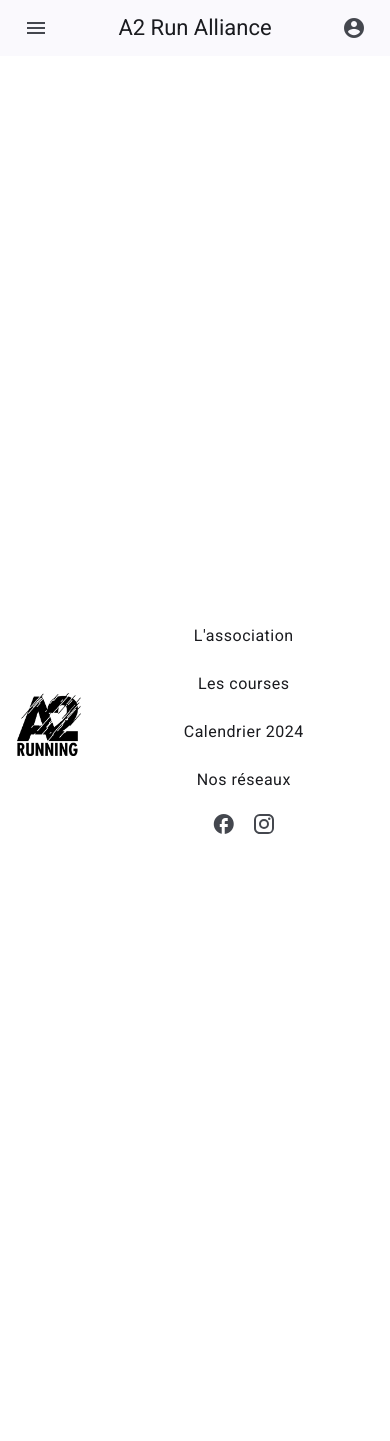
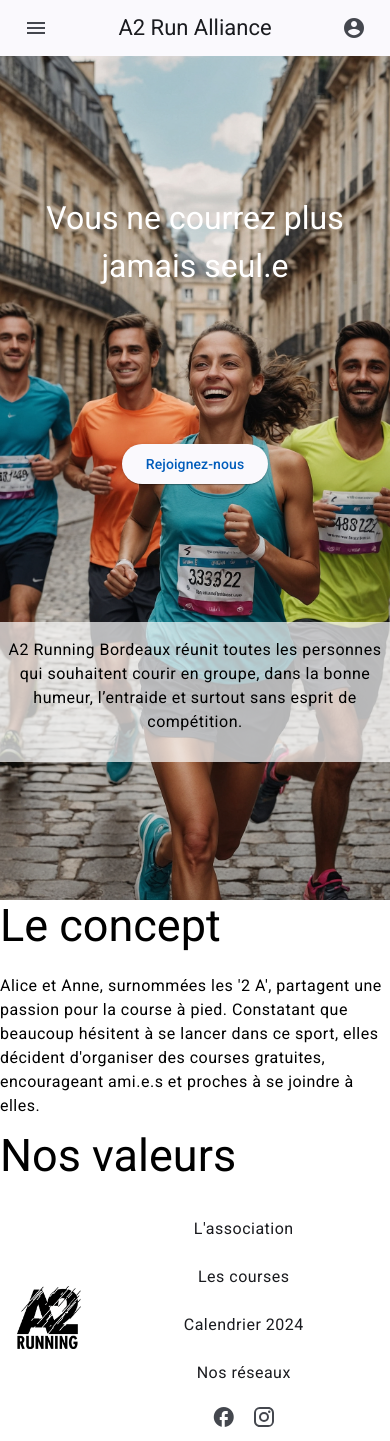
Before and after one commit to JulieRaymond/A2RunAlliance-front, an Angular app: page / in a window 390 px wide. Before the commit the page ends 844 px from the top, so only its background shows below. Built offline with nearby package versions, Linux system fonts and the light colour scheme.

Commit message:
homepage component image header done responsive.

```diff
--- a/src/app/app.component.html
+++ b/src/app/app.component.html
@@ -2,6 +2,7 @@
   <app-navigation-bar></app-navigation-bar>
 </header>
 <main>
+  <app-homepage></app-homepage>
 <!--  <app-button label="Cliquez-moi" color="primary"></app-button>-->
 <!--  <app-button label="Supprimer" color="warn"></app-button>-->
 </main>
--- a/src/app/app.component.ts
+++ b/src/app/app.component.ts
@@ -4,11 +4,12 @@ import {ButtonComponent} from "./button/button.component";
 import {MatIconModule} from "@angular/material/icon";
 import {NavigationBarComponent} from "./navigation-bar/navigation-bar.component";
 import {FooterComponent} from "./footer/footer.component";
+import {HomepageComponent} from "./homepage/homepage.component";
 
 @Component({
   selector: 'app-root',
   standalone: true,
-  imports: [RouterOutlet, ButtonComponent, MatIconModule, NavigationBarComponent, FooterComponent],
+  imports: [RouterOutlet, ButtonComponent, MatIconModule, NavigationBarComponent, FooterComponent, HomepageComponent],
   templateUrl: './app.component.html',
   styleUrl: './app.component.scss'
 })
--- a/src/app/footer/footer.component.html
+++ b/src/app/footer/footer.component.html
@@ -1,4 +1,4 @@
-<footer class="footer">
+<div class="footer">
   <div class="footer-left">
     <img [src]="footerLogoPath" alt="Logo A2 Run Alliance" class="footer-logo">
   </div>
@@ -20,4 +20,4 @@
       <mat-icon class="footer-socialink-insta"><svg xmlns="http://www.w3.org/2000/svg" width="1em" height="1em" viewBox="0 0 24 24"><path fill="currentColor" d="M7.8 2h8.4C19.4 2 22 4.6 22 7.8v8.4a5.8 5.8 0 0 1-5.8 5.8H7.8C4.6 22 2 19.4 2 16.2V7.8A5.8 5.8 0 0 1 7.8 2m-.2 2A3.6 3.6 0 0 0 4 7.6v8.8C4 18.39 5.61 20 7.6 20h8.8a3.6 3.6 0 0 0 3.6-3.6V7.6C20 5.61 18.39 4 16.4 4zm9.65 1.5a1.25 1.25 0 0 1 1.25 1.25A1.25 1.25 0 0 1 17.25 8A1.25 1.25 0 0 1 16 6.75a1.25 1.25 0 0 1 1.25-1.25M12 7a5 5 0 0 1 5 5a5 5 0 0 1-5 5a5 5 0 0 1-5-5a5 5 0 0 1 5-5m0 2a3 3 0 0 0-3 3a3 3 0 0 0 3 3a3 3 0 0 0 3-3a3 3 0 0 0-3-3"/></svg></mat-icon>
     </a>
   </div>
-</footer>
+</div>
--- a/src/app/footer/footer.component.scss
+++ b/src/app/footer/footer.component.scss
@@ -1,5 +1,5 @@
 .footer {
-  position: fixed;
+  position: relative;
   bottom: 0;
   left: 0;
   width: 100%;
@@ -7,22 +7,22 @@
   display: flex;
   flex-direction: row;
   align-items: center;
+}
 
-  > .footer-left {
-    flex: 1;
-    text-align: center;
+.footer-left {
+  flex: 1;
+  text-align: center;
+}
 
-    > .footer-logo {
-      width: 4rem;
-    }
-  }
+.footer-logo {
+  width: 4rem;
+}
 
-  > .footer-right {
-    flex: 3;
-    text-align: center;
+.footer-right {
+  flex: 3;
+  text-align: center;
+}
 
-    > a {
-      text-decoration: none;
-    }
-  }
+.footer-right > a {
+  text-decoration: none;
 }
--- a/src/app/homepage/homepage.component.html
+++ b/src/app/homepage/homepage.component.html
@@ -1 +1,30 @@
-<p>homepage works!</p>
+<div class="homepage-image-container">
+    <img [src]="homepagePathImage" alt="Group of runners for the homepage image" class="homepage-image">
+  <h1 class="mat-title-large">Vous ne courrez plus jamais seul.e</h1>
+  <app-button class="sign-btn" label="Rejoignez-nous" color="primary"></app-button>
+  <div class="introduction-text">
+    <p>A2 Running Bordeaux réunit toutes les personnes qui souhaitent courir en groupe, dans la bonne humeur, l’entraide et surtout sans esprit de compétition.</p>
+  </div>
+</div>
+
+
+<!-- Bloc "Le concept" -->
+<div class="concept-container">
+  <h2>Le concept</h2>
+  <p>{{ conceptText }}</p>
+</div>
+
+<!-- Bloc "Nos valeurs" -->
+<div class="values-container">
+  <h2>Nos valeurs</h2>
+  <div class="value-cards">
+<!--    <app-value-card [title]="value1Title" [description]="value1Description"></app-value-card>-->
+<!--    <app-value-card [title]="value2Title" [description]="value2Description"></app-value-card>-->
+<!--    <app-value-card [title]="value3Title" [description]="value3Description"></app-value-card>-->
+  </div>
+</div>
+
+<!-- Bloc "app-calendar" -->
+<div class="calendar-container">
+<!--  <app-calendar></app-calendar>-->
+</div>
--- a/src/app/homepage/homepage.component.scss
+++ b/src/app/homepage/homepage.component.scss
@@ -0,0 +1,41 @@
+@import '../../variables';
+
+.homepage-image-container {
+  position: relative;
+  width: 100%;
+  height: 100vh;
+  display: flex;
+  flex-direction: column;
+  align-items: center;
+  justify-content: space-evenly;
+  text-align: center;
+}
+
+.homepage-image-container img {
+  position: absolute;
+  top: 0;
+  left: 0;
+  width: 100%;
+  height: 100%;
+  object-fit: cover;
+  z-index: -1;
+}
+
+.homepage-image-container h1,
+.homepage-image-container .sign-btn,
+.homepage-image-container .introduction-text {
+  position: relative;
+  z-index: 1;
+  width: 100%;
+}
+
+.homepage-image-container h1 {
+  color: white;
+  @include responsive-font(2rem, 3rem, 4rem);
+}
+
+.introduction-text {
+  background-color: $color-white-transparent;
+  padding: 1rem;
+  @include responsive-font(1rem, 1.5rem, 2rem);
+}
--- a/src/app/homepage/homepage.component.ts
+++ b/src/app/homepage/homepage.component.ts
@@ -1,12 +1,33 @@
 import { Component } from '@angular/core';
+import {Router} from "@angular/router";
+import {ButtonComponent} from "../button/button.component";
 
 @Component({
   selector: 'app-homepage',
   standalone: true,
-  imports: [],
+  imports: [
+    ButtonComponent
+  ],
   templateUrl: './homepage.component.html',
   styleUrl: './homepage.component.scss'
 })
 export class HomepageComponent {
+  homepagePathImage ="/assets/images/homepage-mobil.jpg";
 
+  conceptText: string = "Alice et Anne, surnommées les '2 A', partagent une passion pour la course à pied. Constatant que beaucoup hésitent à se lancer dans ce sport, elles décident d'organiser des courses gratuites, encourageant ami.e.s et proches à se joindre à elles.";
+  //
+  // value1Title: string = "Entraite !";
+  // value1Description: string = "Chacun se soutient et s’encourage pour donner le meilleur de soi et atteindre le but qu’il s’est fixé !";
+  //
+  // value2Title: string = "Sourire !";
+  // value2Description: string = "Des courses…mais aussi des apéros organisés par l’association !";
+  //
+  // value3Title: string = "Solidarité !";
+  // value3Description: string = "2€ sur l’adhésion annuelle sont reversés à une association caritative.";
+
+  constructor(private router: Router) {}
+
+  navigateToLogin() {
+    this.router.navigate(['/login']);
+  }
 }
--- a/src/styles.scss
+++ b/src/styles.scss
@@ -1,10 +1,20 @@
-/* You can add global styles to this file, and also import other style files */
+@use 'variables' as *;
 
 html, body {
   height: 100%;
+  margin: 0;
+  padding: 0;
 }
 
 body {
-  margin: 0;
-  font-family: Roboto, "Helvetica Neue", sans-serif;
+  display: flex;
+  flex-direction: column;
 }
+
+main {
+  flex: 1;
+}
+
+footer {
+  position: relative;
+}
--- /dev/null
+++ b/src/variables.scss
@@ -0,0 +1,30 @@
+// Breakpoints
+$breakpoint-xs: 599px;
+$breakpoint-sm: 600px;
+$breakpoint-md: 960px;
+$breakpoint-lg: 1280px;
+$breakpoint-xl: 1920px;
+
+// Variables de couleurs
+$primary-color: #38522F;
+$secondary-color: #6E191A;
+$tertiary-color: #FEF5E7;
+$font-size-base: 1rem;
+$color-white: white;
+$color-white : white;
+$color-black : black;
+$color-white-transparent : rgba(255, 255, 255, 0.7);
+
+// Mixins
+
+@mixin responsive-font($min-size,$moy-size, $max-size) {
+  font-size: $min-size;
+  line-height: 1.5;
+
+  @media (min-width: $breakpoint-sm) {
+    font-size: $moy-size;
+  }
+  @media (min-width: $breakpoint-md) {
+    font-size: $max-size;
+  }
+}
```
Also changed, not shown: public/assets/images/homepage-mobil.jpg (added).
